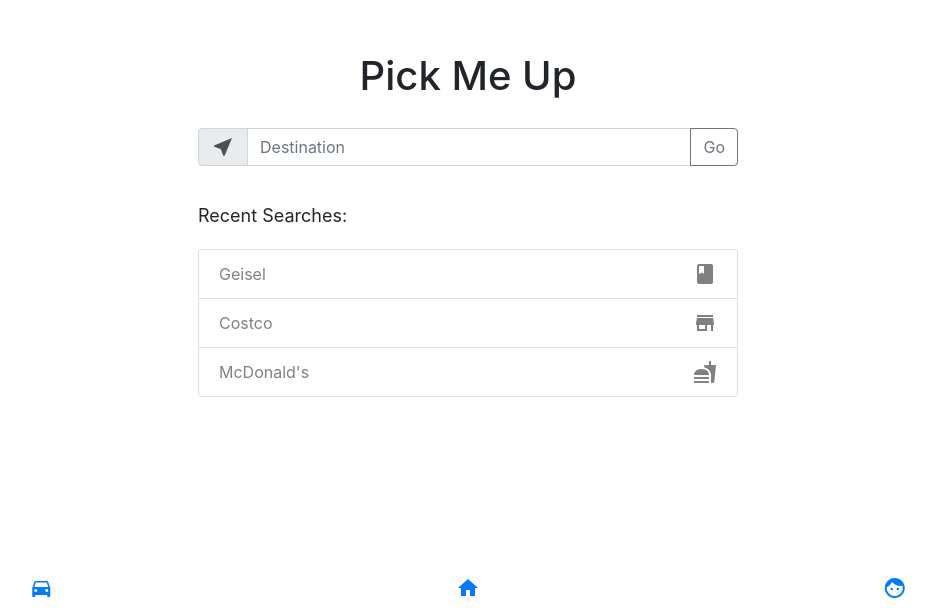
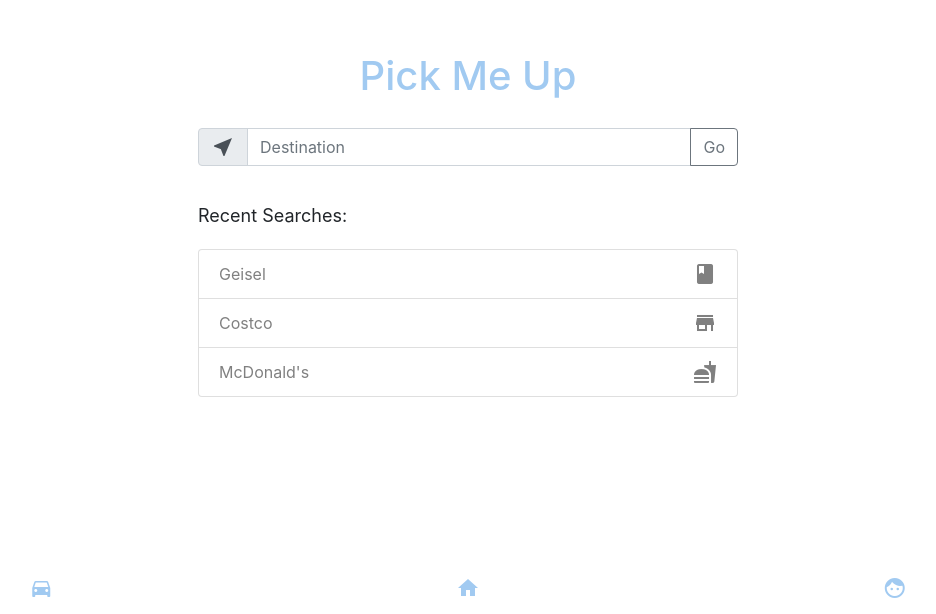
Before and after one commit to bchann/pick-me-up, a React (Create React App) app: page / in a window 1280 px wide. Shown: the part 186-800 px from the top of the page, without its empty margins (172-1108 px from the left). Built offline with nearby package versions, Linux system fonts and the light colour scheme.

Commit message:
changed primary bootstrap color

```diff
--- a/package.json
+++ b/package.json
@@ -11,6 +11,7 @@
   "dependencies": {
     "bootstrap": "^4.2.1",
     "material-design-icons": "^3.0.1",
+    "node-sass": "^4.11.0",
     "react": "^16.7.0",
     "react-bootstrap": "^1.0.0-beta.5",
     "react-dom": "^16.7.0",
--- a/src/components/Friends/Friends.js
+++ b/src/components/Friends/Friends.js
@@ -1,5 +1,5 @@
 import React, { Component } from 'react';
-import './Friends.css';
+import './Friends.scss';
 import { Container } from 'react-bootstrap';
 
 class Friends extends Component {
--- a/src/components/Home/Home.js
+++ b/src/components/Home/Home.js
@@ -1,6 +1,6 @@
 import React, { Component } from 'react';
 import { Container, Row, Col, InputGroup, Button, FormControl, ListGroup } from 'react-bootstrap';
-import './Home.css';
+import './Home.scss';
 
 class Home extends Component {
   constructor() {
@@ -20,7 +20,7 @@ class Home extends Component {
         <Container>
           <Row className="justify-content-center">
             <Col>
-              <h1>Pick Me Up</h1>
+              <h1 style={{ color: 'var(--primary)' }}>Pick Me Up</h1>
             </Col>
           </Row>
 
--- a/src/components/Routes/Routes.js
+++ b/src/components/Routes/Routes.js
@@ -1,6 +1,6 @@
 import React, { Component } from 'react';
 import { Col, Container, Row, Card, ListGroup, ListGroupItem, Badge } from 'react-bootstrap';
-import './Routes.css';
+import './Routes.scss';
 
 class Routes extends Component {
   constructor(props) {
--- a/src/index.js
+++ b/src/index.js
@@ -1,5 +1,5 @@
 import 'bootstrap/dist/css/bootstrap.css';
-import './index.css';
+import './index.scss';
 
 import React from 'react';
 import ReactDOM from 'react-dom';
--- a/src/index.css
+++ b/src/index.scss
@@ -1,3 +1,11 @@
+$primary: #a1caf1;
+
+@import '~bootstrap/scss/bootstrap.scss';
+
+:root {
+  --primary: #a1caf1;
+}
+
 body {
   margin: 0;
   padding: 0;
```
Also changed, not shown: src/components/Friends/Friends.scss (renamed from src/components/Friends/Friends.css), src/components/Home/Home.scss (renamed from src/components/Home/Home.css), src/components/Routes/Routes.scss (renamed from src/components/Routes/Routes.css), 1 other file (tests, documents, lock files or other folders).
